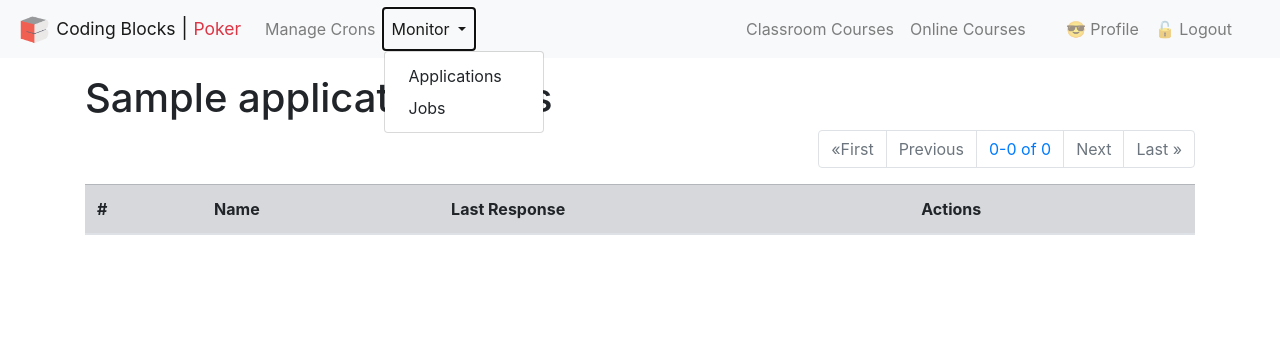
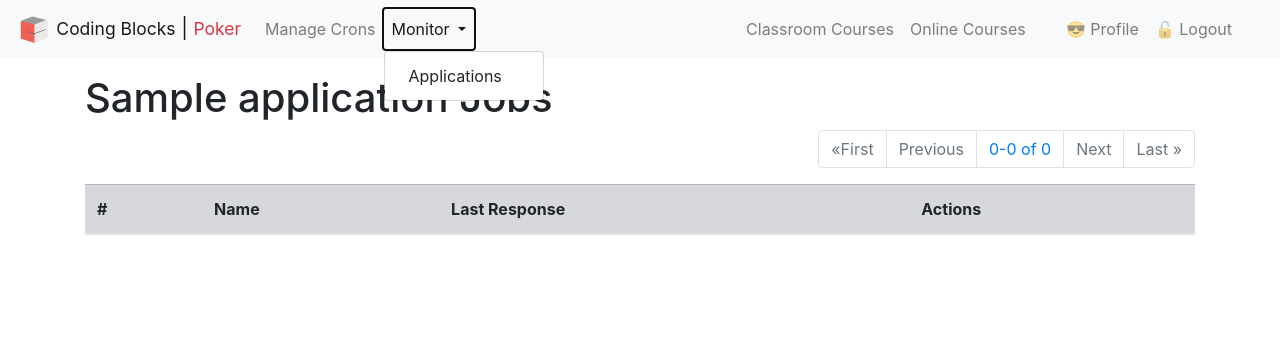
Before and after one commit to coding-blocks/poker, a Django app: page /application/1/ in a window 1280 px wide, after a click on "Monitor". Shown: the top 358 px of the page. Run offline with Django 3.2, Linux system fonts and the light colour scheme; a user stored in the database is signed in; tables that the repository leaves empty hold one stand-in row (values such as "Sample post"); data that the repository does not hold is empty; parts of the project's set-up code (start-up, migrations or seed data) failed here and were passed over; some libraries are stand-ins or nearby versions.

Commit message:
add route to the navbar

```diff
--- a/templates/cron/partials/navbar.html
+++ b/templates/cron/partials/navbar.html
@@ -21,8 +21,7 @@
             Monitor
           </a>
           <div class="dropdown-menu" aria-labelledby="shortLinksMenu">
-            <a class="dropdown-item" href="#">Applications</a>
-            <a class="dropdown-item" href="#">Jobs</a>
+            <a class="dropdown-item" href="/application">Applications</a>
           </div>
         </li>
       {% endif %}
```
